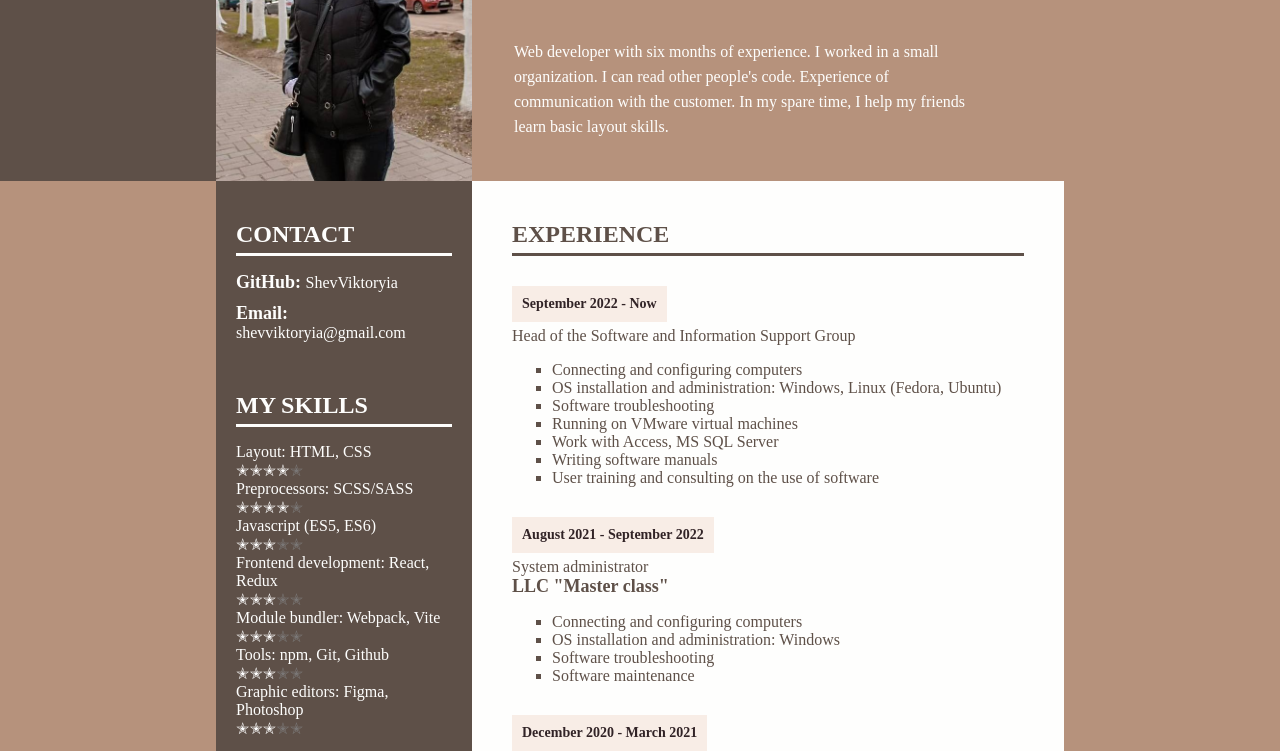
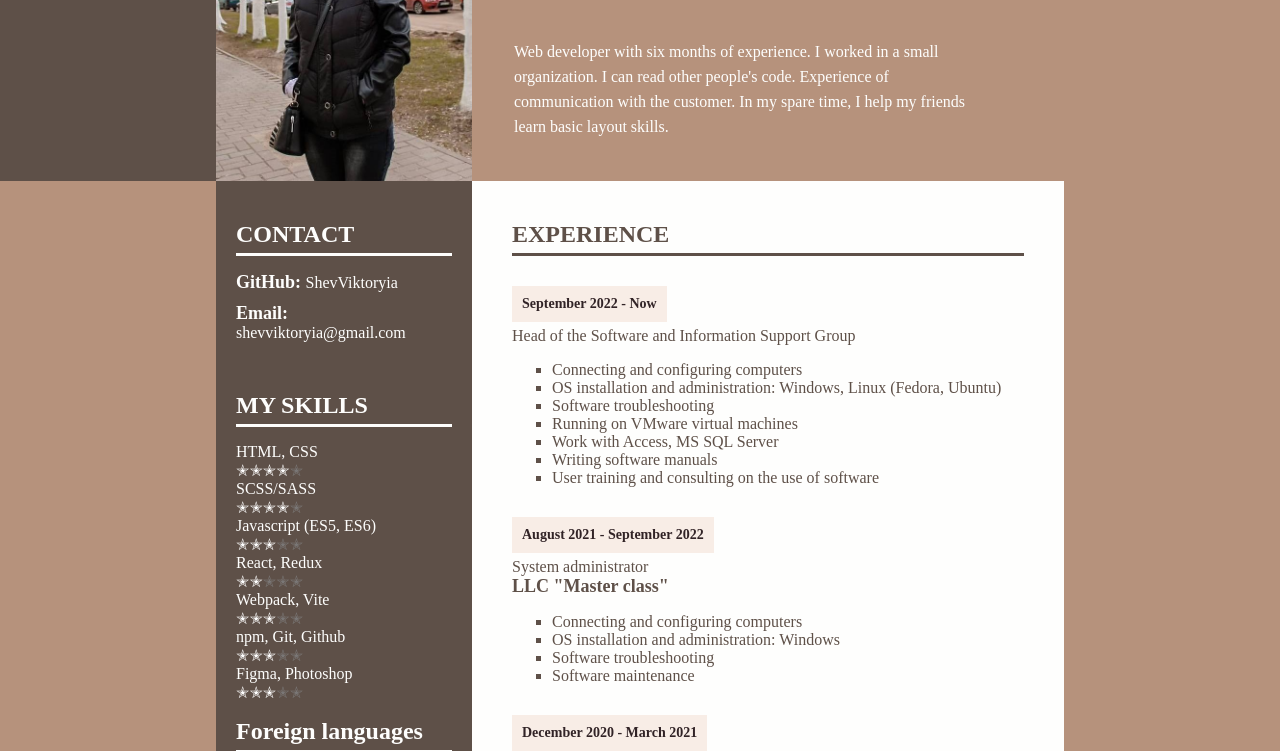
Before and after one commit to ShevViktoryia/My-CV, a plain HTML site: page cv/index.html in a window 1280 px wide. Shown: the part 179-930 px from the top of the page. Drawn offline with Linux system fonts and the light colour scheme.

Commit message:
refactor: update index.html

```diff
--- a/cv/index.html
+++ b/cv/index.html
@@ -36,7 +36,7 @@
             <h2>MY SKILLS</h2>
             <ul>
               <li>
-                <p>Layout: HTML, CSS</p>
+                <p>HTML, CSS</p>
                 <ul class="skill_progress">
                   <li class="progress_level"></li>
                   <li class="progress_level"></li>
@@ -46,7 +46,7 @@
                 </ul>
               </li>
               <li>
-                <p>Preprocessors: SCSS/SASS</p>
+                <p>SCSS/SASS</p>
                 <ul class="skill_progress">
                   <li class="progress_level"></li>
                   <li class="progress_level"></li>
@@ -66,7 +66,17 @@
                 </ul>
               </li>
               <li>
-                <p>Frontend development: React, Redux</p>
+                <p>React, Redux</p>
+                <ul class="skill_progress">
+                  <li class="progress_level"></li>
+                  <li class="progress_level"></li>
+                  <li class="progress_level_gray"></li>
+                  <li class="progress_level_gray"></li>
+                  <li class="progress_level_gray"></li>
+                </ul>
+              </li>
+              <li>
+                <p>Webpack, Vite</p>
                 <ul class="skill_progress">
                   <li class="progress_level"></li>
                   <li class="progress_level"></li>
@@ -76,7 +86,7 @@
                 </ul>
               </li>
               <li>
-                <p>Module bundler: Webpack, Vite</p>
+                <p>npm, Git, Github</p>
                 <ul class="skill_progress">
                   <li class="progress_level"></li>
                   <li class="progress_level"></li>
@@ -86,17 +96,7 @@
                 </ul>
               </li>
               <li>
-                <p>Tools: npm, Git, Github</p>
-                <ul class="skill_progress">
-                  <li class="progress_level"></li>
-                  <li class="progress_level"></li>
-                  <li class="progress_level"></li>
-                  <li class="progress_level_gray"></li>
-                  <li class="progress_level_gray"></li>
-                </ul>
-              </li>
-              <li>
-                <p>Graphic editors: Figma, Photoshop</p>
+                <p>Figma, Photoshop</p>
                 <ul class="skill_progress">
                   <li class="progress_level"></li>
                   <li class="progress_level"></li>
```
